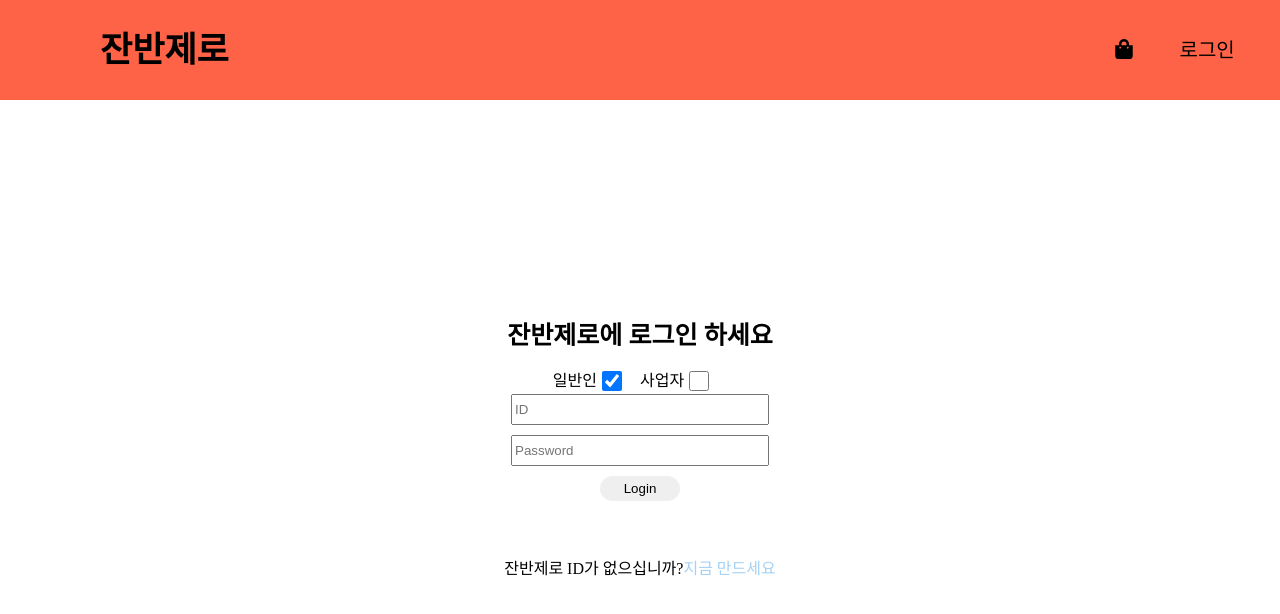
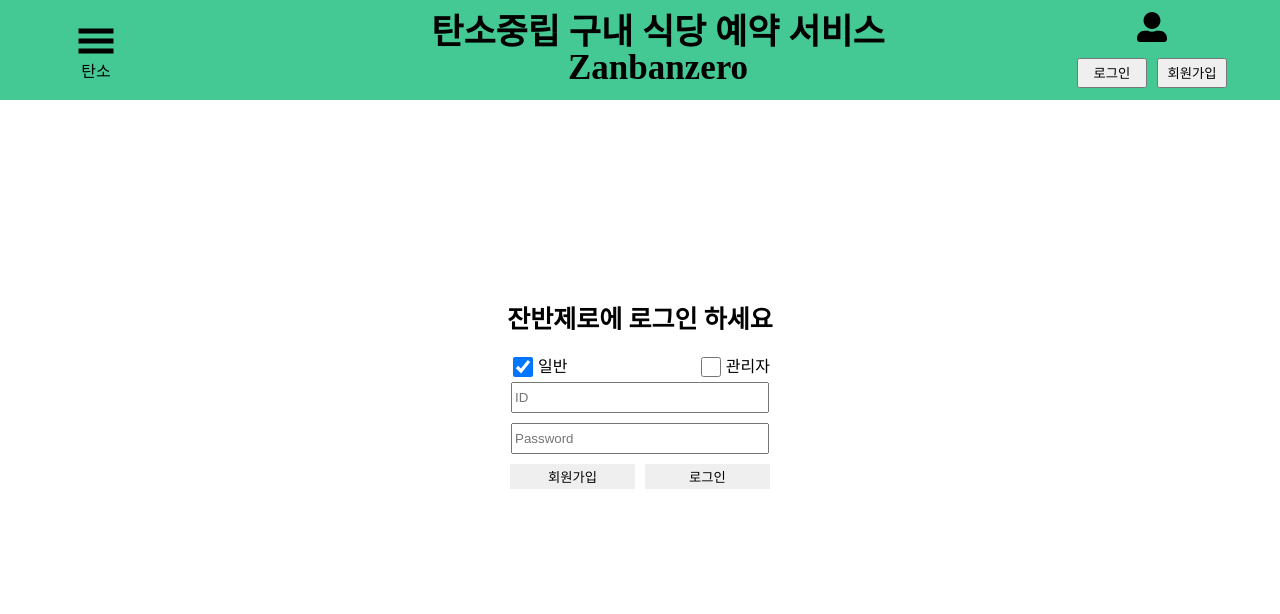
Before and after one commit to kkb4363/ZanbanZero-Practice, a React (Create React App) app in the folder zero/: page /login in a window 1280 px wide. Shown: the top 614 px of the page. Built offline with nearby package versions, Linux system fonts and the light colour scheme.

Commit message:
로그인 , 메인페이지 구현
todo : 화면설계 ppt 2페이지

```diff
--- a/zero/src/Login/LoginMain.js
+++ b/zero/src/Login/LoginMain.js
@@ -2,6 +2,8 @@ import { useSelector } from "react-redux";
 import NoLogin from '../Login/NoLogin';
 import LoginDone_일반인 from './LoginDone_일반인';
 import LoginDone_사업자 from "./LoginDone_사업자";
+import '../Login/LoginMain.css';
+
 
 function LoginMain(){
     let User = useSelector(state=>state.User);
--- a/zero/src/Login/NoLogin.css
+++ b/zero/src/Login/NoLogin.css
@@ -10,12 +10,19 @@
     margin:0 auto;
     width:700px;
     height: 700px;
+    margin-top:-50px;
 }
 
-.loginWrapper button{
-    width:80px;
+.buttoncss{
+    width:260px;
+    height:30px;
+    display:flex;
+    justify-content: space-between;
+}
+
+.buttoncss button{
+    width:125px;
     height: 25px;
-    border-radius: 15px;
     border:0px solid black;
 }
 
@@ -29,12 +36,6 @@
 
 .admin_notadmin{
     display: flex;
-    justify-content: center;
+    justify-content: space-between;
     align-items: center;
 }
-
-.admin_notadmin input{
-    width:50px;
-    height:20px;
-    margin-left: -10px;
-}
--- a/zero/src/Login/NoLogin.js
+++ b/zero/src/Login/NoLogin.js
@@ -1,16 +1,41 @@
 import '../Login/NoLogin.css';
-import {Link} from 'react-router-dom';
+import {Link, useNavigate} from 'react-router-dom';
 import { Inputcss, Linkcss } from '../CSS/Css';
 import { useState } from 'react';
 import axios from "axios";
 import { useDispatch } from 'react-redux';
 import { loginUser } from '../Redux/store';
+import styled from 'styled-components';
+
+
+
+const 일반관리자체크박스W = styled.div`
+display:flex;
+justify-content:space-between;
+align-items:center;
+width:260px;
+height:30px;
+`
+
+const 일반관리자체크박스 = styled.div`
+display:flex;
+justify-content:center;
+align-items:center;
+input{
+    margin-left:-12px;
+    margin-right:-10px;
+    width:50px;
+    height:20px;
+}
+`
+
 
 const 일반인api = `http://localhost:3000/users`;
 
 function Login(){
     const [ID,SetID] = useState(''), [PW,SetPW] = useState(''),[admin,Setadmin]=useState(false);
     const dispatch = useDispatch();
+    const nav = useNavigate();
 
     const onSubmit = (e) => {
         e.preventDefault();
@@ -44,16 +69,25 @@ function Login(){
     const onNotAdmin = () => {
         Setadmin(false)
     }
+
+    const goaccount = () => {
+        nav('/account')
+    }
+
     return(
         <>
         <form className="loginWrapper" onSubmit={onSubmit}>
             <h2 style={{marginBottom:'20px',fontSize:'25px',fontWeight:600}}>잔반제로에 로그인 하세요</h2>
-            <div className='admin_notadmin'>
-                <label htmlFor='notadmin'>일반인</label>
-                <input id='notadmin' type='checkbox' checked={admin? false : true} onClick={onNotAdmin}/>
-                <label htmlFor='admin'>사업자</label>
-                <input id='admin' type='checkbox' checked={admin? true : false} onClick={onAdmin}/>
-            </div>
+            <일반관리자체크박스W>
+                <일반관리자체크박스>
+                    <input id='notadmin' type='checkbox' checked={admin? false : true} onClick={onNotAdmin}/>
+                    <label htmlFor='notadmin'>일반</label>
+                </일반관리자체크박스>
+                <일반관리자체크박스>
+                    <input id='admin' type='checkbox' checked={admin? true : false} onClick={onAdmin}/>
+                    <label htmlFor='admin'>관리자</label>
+                </일반관리자체크박스>
+            </일반관리자체크박스W>
 
 
             <input
@@ -68,12 +102,19 @@ function Login(){
             type='password'
             onChange={e => SetPW(e.target.value)}
             />
-            <button style={{marginBottom:'10px'}} type='submit'>Login</button>
+            <div className='buttoncss'>
+            {/* # form 안에 button이 있을때 자동으로 submit되는 현상 막기
+            - <button type='button'></button>
+            - 이런식으로 버튼에 타입을 주면 된다 */}
+            <button style={{marginBottom:'10px'}} onClick={goaccount} type='button'>회원가입</button>
+            <button style={{marginBottom:'10px'}} type='submit'>로그인</button>
+            </div>
 
-            <div className='회원가입'>
+
+            {/* <div className='회원가입'>
             <h3>잔반제로 ID가 없으십니까?</h3>
             <Link to='/account' style={{...Linkcss,color:'#a5d1f4',marginTop:'50px'}}>지금 만드세요</Link>
-            </div>
+            </div> */}
         </form>
         </>
 
--- a/zero/src/Main/Main.js
+++ b/zero/src/Main/Main.js
@@ -9,40 +9,109 @@ import { useState } from 'react';
 import '../Main/Main.css'
 
 const Wrapper = styled.div`
-display:grid;
-gap:10px;
-grid-template-columns:repeat(4,1fr);
+display:flex;
 width:80%;
+height:100%;
 left:0;
 right:0;
 margin:10px auto;
+justify-content:center;
+align-items:center;
+flex-direction:column;
 `
 
-const Box = styled.div`
-background-color:white;
+const MainWrapper = styled.div`
+display:flex;
+justify-content:space-around;
+width:1100px;
+height:700px;
+`
+
+const 예약W = styled.div`
+width:500px;
+height:500px;
+flex-direction:column;
+justify-content:center;
+align-items:center;
+display:flex;
+border: 1px solid black;
+`
+
+const 예약하기 = styled.div`
+display:flex;
+width:400px;
 height:300px;
-font-size:33px;
-color:white;
+justify-content:space-between;
+align-items:center;
+button{
+    width:150px;
+    height:100px;
+    border-radius:20px;
+}
+`
+
+const QR코드 = styled.div`
 display:flex;
-justify-content:center;
-background-size:cover;
-background-position:center center;
-background-image:url(${props => props.bgPhoto})
+width:400px;
+height:300px;
+justify-content:space-between;
+align-items:center;
+margin-top:-50px;
+button{
+    width:150px;
+    height:100px;
+    border-radius:20px;
+}
+`
+
+const 차트W = styled.div`
+width:500px;
+height:500px;
+border:1px solid black;
+display:flex;
+flex-direction:column;
+justify-content:space-between;
+align-items:center;
+`
+
+const 차트제목 = styled.div`
+display:flex;
+font-size:18px;
+font-weight:600;
+margin-right:360px;
+margin-top:10px;
+`
+
+const 차트 = styled.div`
+display:flex;
+background-color:tomato;
+width:350px;
+height:350px;
+margin-top:50px;
+`
+
+const 차트비교 = styled.div`
+display:flex;
+margin-top:20px;
+align-items:center;
+width:300px;
+height:200px;
+flex-direction:column;
+span{
+    font-size:20px;
+    font-weight:500;
+}
 `
 
 
+
+
+
 function Main(){
-    const {data, isLoading} = useQuery(['Test'],getTest);
     const navigate = useNavigate(),dispatch = useDispatch();
     const PathMatch = useMatch('/:id');
-    const ShopPathMatch = PathMatch?.params.id && data.results.find(shop => shop.id+'' === PathMatch?.params.id)
 
     const [item, setItem] = useState(5);
-
-
-    const onBox = (id) => {
-        navigate(`/${id}`)
-    }
 
     const addItem = () => {
         dispatch(plusItem({
@@ -56,30 +125,42 @@ function Main(){
 
     return(
         <>
-            {isLoading ? <>Loading...</>
-            :<Wrapper>
-                {ShopPathMatch ?
-                <div className='ShopWrapper'>
-                    <span>{ShopPathMatch.title} 페이지 입니다! </span>
+            <Wrapper>
+                <span style={{fontSize:'20px',fontWeight:600,margin:'20px 0px'}}>현재 1000명의 회원이 탄소중립 실천에 함께하고 있습니다.</span>
+                <MainWrapper>
+                    <예약W>
+                        <예약하기>
+                            <div style={{display:'flex', flexDirection:'column'}}>
+                                <span>매일 2회 마감</span>
+                                <span>오전 10:30 / 오후 2:30</span>
+                            </div>
+                            <div>
+                                <button>예약하기</button>
+                            </div>
 
-                    <div className='Shop_item'>
-                        <span>item {item}</span>
-                        <button onClick={addItem}>장바구니에 추가하기</button>
-                    </div>
-                </div>
-                :
-                data.results.map(test =>
-                    <Box
-                    onClick={() => onBox(test.id)}
-                    key={test.id}
-                    bgPhoto={makeImagePath(test.backdrop_path,'w400')}
-                    >
-                    {test.title}
-                    </Box>
-                    )
-                }
+                        </예약하기>
+                        <QR코드>
+                            <div>
+                                <span>예약하셨나요?</span>
+                            </div>
+                            <div>
+                                <button>QR코드 확인</button>
+                            </div>
+                        </QR코드>
+                    </예약W>
 
-            </Wrapper>}
+                    <차트W>
+                        <차트제목>이번주 잔반량</차트제목>
+                        <차트>
+                            차트
+                        </차트>
+                        <차트비교>
+                        <span>{`지난주 대비 0% 감소`}</span>
+                        <span>{`0%의 탄소 감축 효과`}</span>
+                        </차트비교>
+                    </차트W>
+                </MainWrapper>
+            </Wrapper>
         </>
     )
 }
--- a/zero/src/Navbar/Nav.css
+++ b/zero/src/Navbar/Nav.css
@@ -7,13 +7,27 @@
     display:flex;
     justify-content: space-between;
     align-items: center;
-    background-color: tomato;
+    background-color: #44c995;
 }
+
+.nav_Wrapper_tanso{
+    width:15%;
+    height: 100px;
+    display: flex;
+    justify-content: center;
+    align-items: center;
+    flex-direction: column;
+}
+
 
 .nav_Wrapper_title{
     margin-left:100px;
     font-weight: 600;
     font-size: 35px;
+    display:flex;
+    flex-direction: column;
+    justify-content: center;
+    align-items: center;
 }
 
 .nav_Wrapper_icons{
@@ -23,4 +37,5 @@
     justify-content: space-evenly;
     align-items: center;
     font-size: 20px;
+    flex-direction: column;
 }
--- a/zero/src/Navbar/Nav.js
+++ b/zero/src/Navbar/Nav.js
@@ -1,40 +1,83 @@
 import '../Navbar/Nav.css';
-import {Link} from 'react-router-dom';
+import {Link, useNavigate} from 'react-router-dom';
 import { FaUserAlt,FaShoppingBag } from "react-icons/fa";
 import { Linkcss } from '../CSS/Css';
 import { useDispatch, useSelector } from 'react-redux';
 import { logoutUser } from '../Redux/store';
+import { GiHamburgerMenu } from "react-icons/gi";
+import styled from 'styled-components';
+
+const LoginWrapper = styled.div`
+display:flex;
+justify-content:center;
+align-items:center;
+button{
+    width:70px;
+    margin:0px 5px;
+    height:30px;
+}
+`
+
 
 function Nav(){
     const User = useSelector(state => state.User);
+    const navigate = useNavigate();
     const dispatch = useDispatch();
     const Logout = () => {
         dispatch(logoutUser());
     }
+
+    const goLoginpage = () => {
+        navigate('login');
+    }
+
+    const goAccount = () => {
+        navigate('account')
+    }
+
+
     return(
         <div className='nav_Wrapper'>
+            <div className='nav_Wrapper_tanso'>
+                <Link style={Linkcss} to=''><GiHamburgerMenu style={{fontSize:'40px'}}/></Link>
+                <span>탄소</span>
+            </div>
+
             <div className='nav_Wrapper_title'>
-                <Link style={Linkcss} to=''>잔반제로</Link>
+                <Link style={Linkcss} to=''>
+                <span>탄소중립 구내 식당 예약 서비스</span>
+                </Link>
+                <Link style={Linkcss} to=''>
+                <span>Zanbanzero</span>
+                </Link>
+
             </div>
             <div className='nav_Wrapper_icons'>
                 <div>
                     <Link style={Linkcss} to='/login'>
-                        {User.isLogin ? <FaUserAlt/> : null}
+                        <FaUserAlt style={{fontSize:'30px'}}/>
                     </Link>
                 </div>
 
                 <div>
+                    {/* <div>
                     <Link style={Linkcss} to='/market'>
                         <FaShoppingBag/>
                     </Link>
-                </div>
+                </div> */}
 
                 <div>
                 {User.isLogin ?
                 <span style={{cursor:'pointer'}} onClick={Logout}>로그아웃</span>
                 :
-                <Link style={Linkcss} to='/login'>로그인</Link>}
+                <LoginWrapper>
+                <button onClick={goLoginpage}>로그인</button>
+                <button onClick={goAccount}>회원가입</button>
+                </LoginWrapper>
+                }
                 </div>
+                </div>
+
             </div>
         </div>
     )
```
